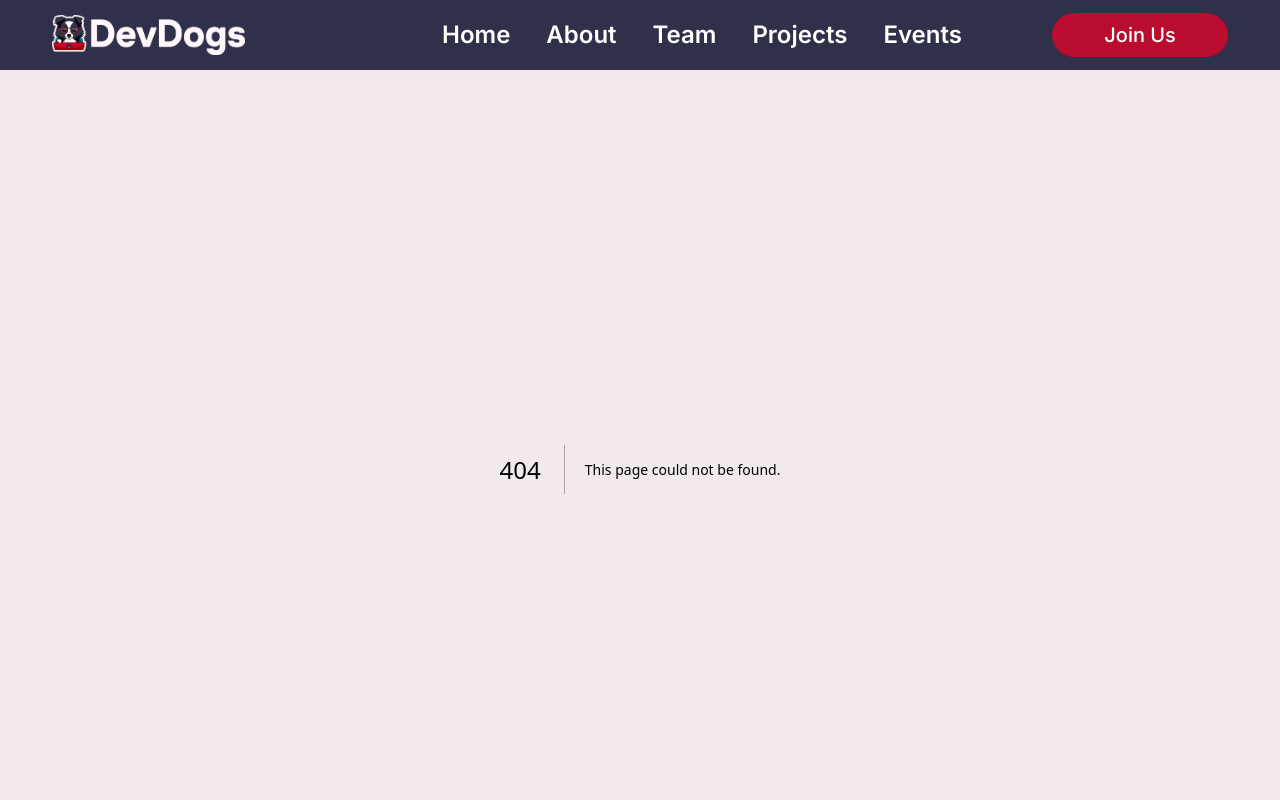
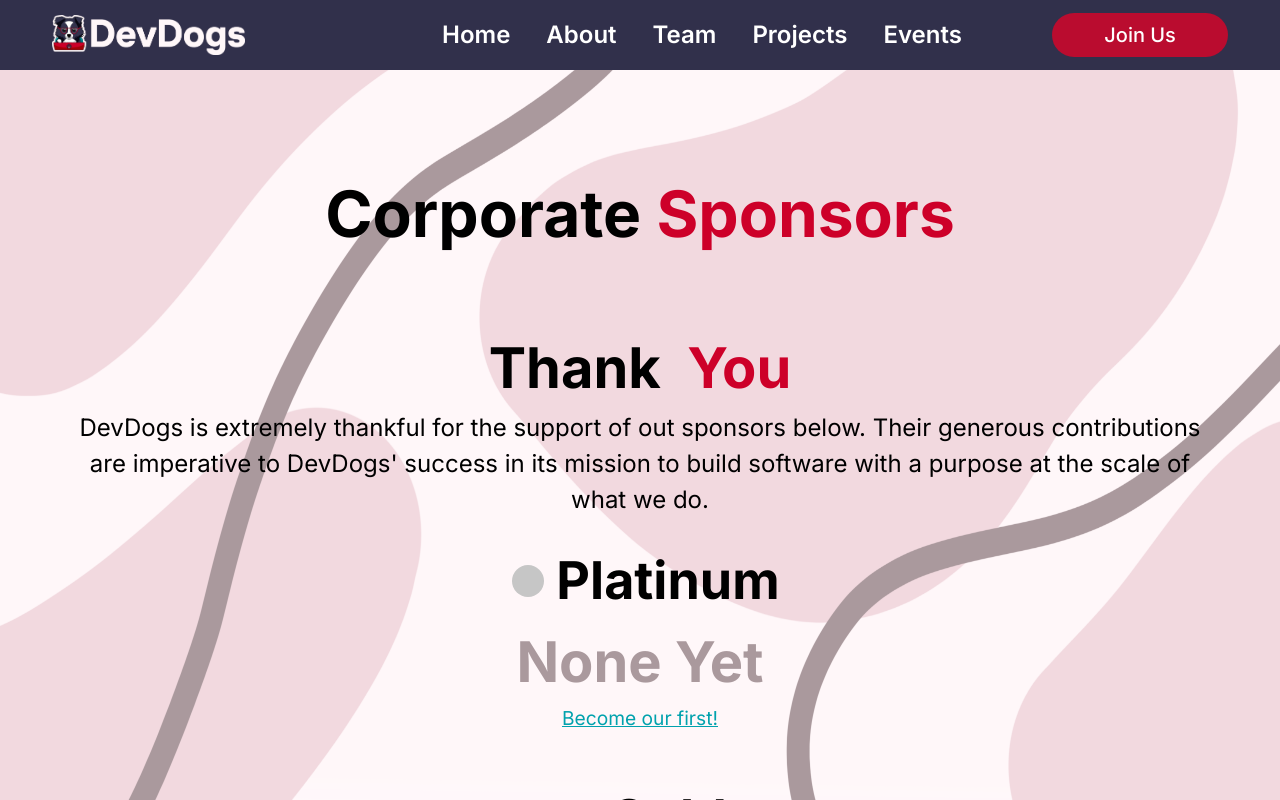
Before and after one commit to DevDogs-UGA/DevDogs-Website, a Next.js app: page /sponsor/corporate-sponsors in a window 1280 px wide. Before the commit this address had no page. Shown: the top 800 px of the page. Built offline with nearby package versions, Linux system fonts and the light colour scheme.

Commit message:
added the corporate sponsors page minus the dogpaws going across the screen

```diff
--- /dev/null
+++ b/src/app/sponsor/corporate-sponsors/page.js
@@ -0,0 +1,87 @@
+import PageTitleTemplate from "@/app/components/PageTitleTemplate";
+import Link from "next/link";
+
+function getCurrentSponsors(tier) {
+  //todo: have function call backend and get list of sponsors
+  let numSponsors = 0; //would get this from backend
+  if (numSponsors === 0) {
+    return (
+      <>
+        <div className="font-bold text-[1.5rem] md:text-[2.5rem] lg:text-[3.5rem] text-[#AA999D]">
+          None Yet
+        </div>
+        <Link
+          href="#"
+          className="underline text-[#01A2AD] text-[0.8rem] md:text-[1rem] lg:text-[1.2rem]"
+        >
+          Become our first!
+        </Link>
+        {/* link for some reason not showing up as regular hyper link so quick work around with underline and blue color */}
+      </>
+    );
+  } else {
+    //todo: when backend up
+    return <div>backend not up yet</div>;
+  }
+}
+
+function sponsorList() {
+  let tiers = ["Platinum", "Gold", "Silver", "Bronze"];
+  return (
+    <>
+      {tiers.map((tier) => {
+        return (
+          <div key={tier} className="">
+            <div className="font-bold text-[1.25rem] md:text-[2.25rem] lg:text-[3.25rem] flex justify-center flex-row items-center whitespace-normal">
+              <div
+                id={tier.toLowerCase()}
+                className="size-3 md:size-5 lg:size-8 rounded-full m-1 md:m-2 lg:m-3"
+              ></div>{" "}
+              {/* ^circle */}
+              {tier}
+            </div>
+            <div className="flex flex-col justify-center items-center">
+              {getCurrentSponsors(tier)}
+            </div>
+            <br></br>
+            <br></br>
+          </div>
+        );
+      })}
+    </>
+  );
+}
+
+export default function CorporateSponsors() {
+  return (
+    <div className="flex flex-col section section-sponsor size-full page-main-side-padding">
+      <PageTitleTemplate
+        redText={"Sponsors"}
+        blackText={"Corporate "}
+        reverse={true}
+      />
+
+        <div className="flex justify-center font-bold text-[1.5rem] md:text-[2.5rem] lg:text-[3.5rem]">
+          Thank &nbsp; {/*&nbsp; is a space character*/}
+          <h2 className="text-UGASecondary">You</h2>
+        </div>
+
+        <p className="text-center text-[1rem] md:text-[1.2rem] lg:text-[1.5rem]">
+          DevDogs is extremely thankful for the support of out sponsors below.
+          Their generous contributions are imperative to DevDogs' success in its
+          mission to build software with a purpose at the scale of what we do.
+        </p>
+        <br></br>
+        {sponsorList()}
+
+        <div className="flex flex-row justify-center ">
+          <div className="font-bold text-[1.25rem] md:text-[2.25rem] lg:text-[3.25rem] mr-2 ">
+            Want your name here?
+          </div>
+          <button className="rounded-full  bg-[#BA0C2F] text-white border px-4 py-0 ml-2 text-[0.8rem] md:text-[1rem] lg:text-[1.3rem]">
+            Help Us Out
+          </button>
+        </div>
+      </div>
+  );
+}
```
